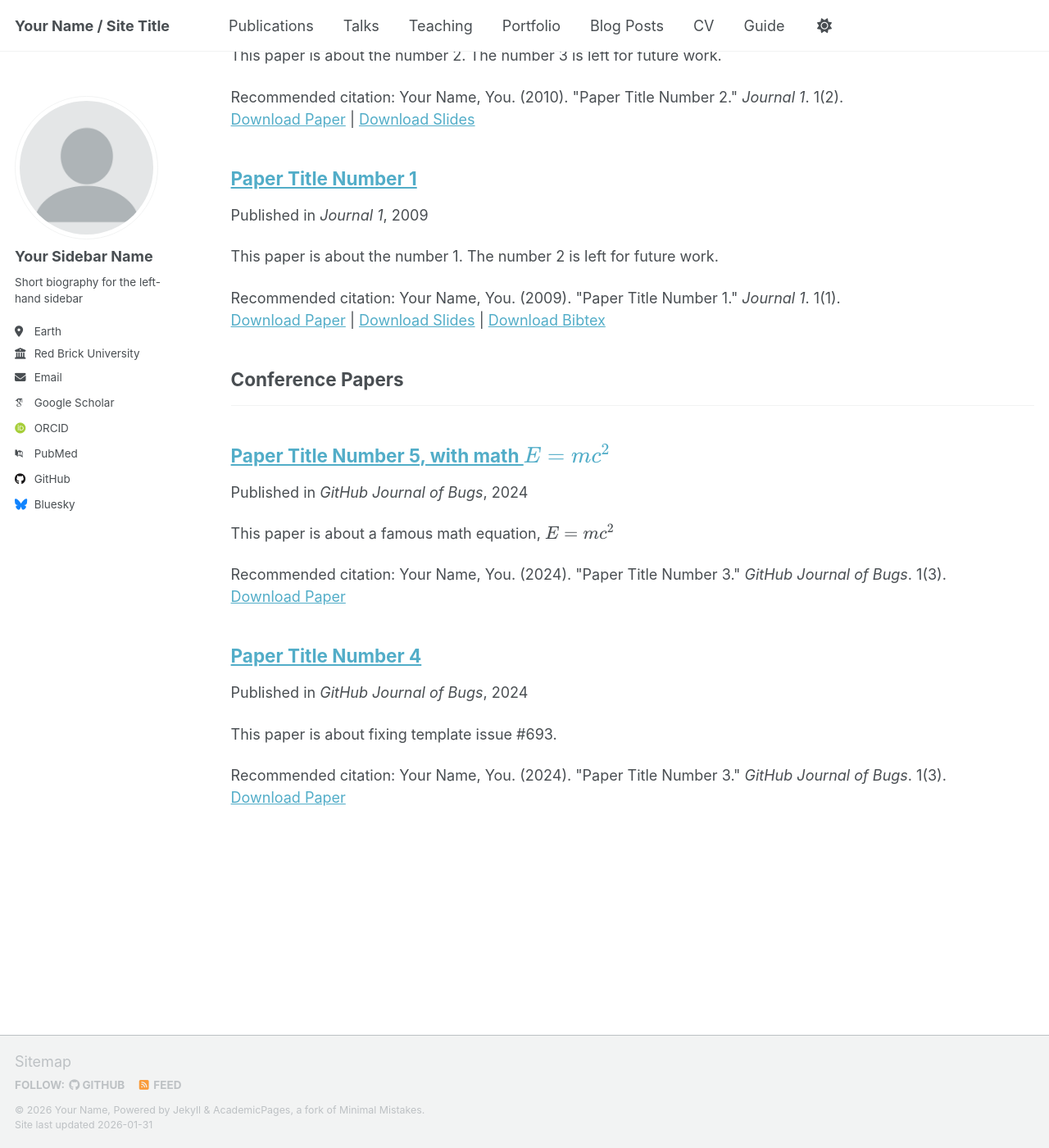
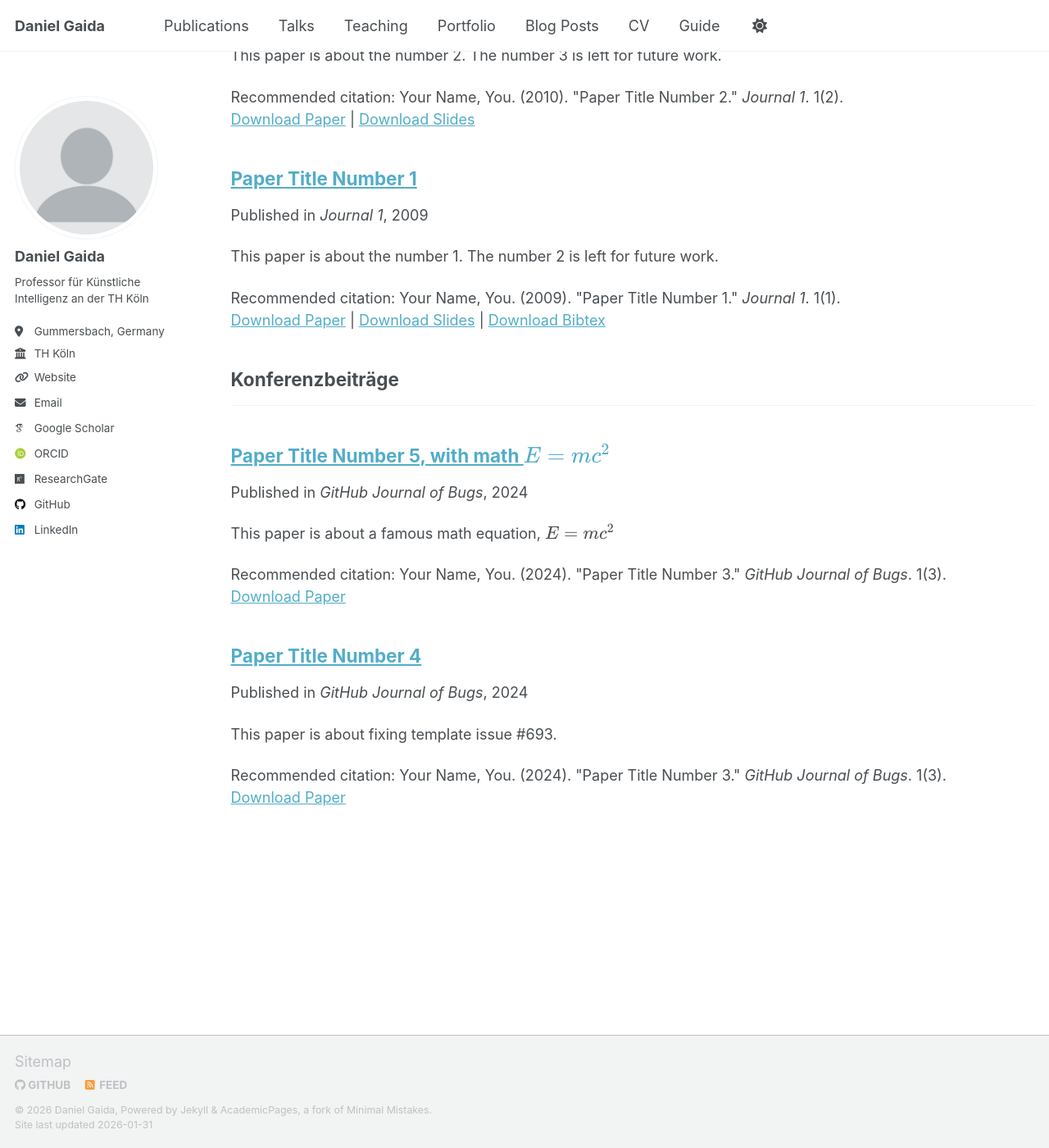
Before and after one commit to dgaida/dgaida.github.io, a Jekyll site: the page built from _pages/publications.html, in a window 1280 px wide and 1400 px high, scrolled down 590 px. Shown: the whole window at 82% size. Built offline with Jekyll 4.4.1, drawn with Linux system fonts in a browser that asks for light colours; some web fonts are replaced; a script that is not in the unit is left out; some of the changed lines change nothing that is shown; some of the changed text lies outside the part shown.

Commit message:
update _config.yml

```diff
--- a/_config.yml
+++ b/_config.yml
@@ -7,124 +7,93 @@
 # server process.
 
 # Basic Site Settings
-locale                   : "en-US"
-site_theme               : "default" # Currently available options are "default", "air"
-title                    : "Your Name / Site Title"
+locale                   : "de-DE"
+site_theme               : "default"
+title                    : "Daniel Gaida"
 title_separator          : "-"
-name                     : &name "Your Name"
-description              : &description "Your Name's academic portfolio"   # Update this with a general description of your site, this is the default if not overridden by a page
-url                      : https://academicpages.github.io # The base hostname & protocol for your site e.g. "https://[your GitHub username].github.io",
-                                                           # or if you already have some other page hosted on Github then use "https://[your GitHub username].github.io/[Your Repo Name]"
-baseurl                  : "" # the subpath of your site, e.g. "/blog"
-repository               : "academicpages/academicpages.github.io"
+name                     : &name "Daniel Gaida"
+description              : &description "Professor für Künstliche Intelligenz an der TH Köln"
+url                      : https://dgaida.github.io
+baseurl                  : ""
+repository               : "dgaida/dgaida.github.io"
 
-# Site Author - The following control what appear as part of the author content on the side bar.
-#               If a field is blank the icon and link will not appear, otherwise it will be shown.
-#               Additional customization can be done by editing /_includes/author-profile.html
+# Site Author
 author:
   # Biographic information
   avatar           : "profile.png"
-  name             : "Your Sidebar Name"
-  pronouns         : # example: "she/her"
-  bio              : "Short biography for the left-hand sidebar"
-  location         : "Earth"
-  employer         : "Red Brick University"
-  uri              : # URL
-  email            : "none@example.org"
+  name             : "Daniel Gaida"
+  pronouns         :
+  bio              : "Professor für Künstliche Intelligenz an der TH Köln"
+  location         : "Gummersbach, Germany"
+  employer         : "TH Köln"
+  uri              : "https://www.th-koeln.de/personen/daniel.gaida/"
+  email            : "daniel.gaida@th-koeln.de"
 
   # Academic websites
-  academia         : # URL
-  arxiv            : # URL - Update with the correct link to your profile
-  googlescholar    : "https://scholar.google.com/citations?user=PS_CX0AAAAAJ"
-  inspire-hep      : # URL
-  impactstory      : # URL
-  orcid            : "https://orcid.org/yourorcidurl"
-  semantic         : # URL
-  pubmed           : "https://www.ncbi.nlm.nih.gov/pubmed/?term=john+snow"
-  researchgate     : # URL
-  scopus           : # URL
+  academia         :
+  arxiv            :
+  googlescholar    : "https://scholar.google.de/citations?user=vJNZo7AAAAAJ"
+  inspire-hep      :
+  impactstory      :
+  orcid            : "https://orcid.org/0009-0000-9669-4294"
+  semantic         :
+  pubmed           :
+  researchgate     : "https://www.researchgate.net/profile/Daniel-Gaida"
+  scopus           :
 
   # Repositories and software development
-  bitbucket        : # Username - Update with your username on the site
-  codepen          : # Username
-  dribbble         : # Username
-  github           : "academicpages"
-  kaggle           : # Username
-  stackoverflow    : # User number or user number and name (i.e., use "1" or "1/jeff-atwood")
+  bitbucket        :
+  codepen          :
+  dribbble         :
+  github           : "dgaida"
+  kaggle           :
+  stackoverflow    :
 
   # Social media
-  artstation       : # Username
-  bluesky          : "bsky.app" # Replace this with you Bluesky username
-  facebook         : # Username
-  flickr           : # Username
-  foursquare       : # Username
-  goodreads        : # Username
-  google_plus      : # Username
-  keybase          : # Username
-  instagram        : # Username
-  lastfm           : # Username
-  linkedin         : # Username
-  mastodon         : # URL
-  medium           : # URL
-  pinterest        : # Username
-  soundcloud       : # Username
-  steam            : # Username
-  telegram         : # URL
-  tumblr           : # Username
-  twitter          : # Username for X / Twitter
-  vine             : # Username
-  weibo            : # Username
-  wikipedia        : # Username
-  xing             : # Username
-  youtube          : # Username
-  zhihu            : # Username
+  artstation       :
+  bluesky          :
+  facebook         :
+  flickr           :
+  foursquare       :
+  goodreads        :
+  google_plus      :
+  keybase          :
+  instagram        :
+  lastfm           :
+  linkedin         : "daniel-gaida-63679499"
+  mastodon         :
+  medium           :
+  pinterest        :
+  soundcloud       :
+  steam            :
+  telegram         :
+  tumblr           :
+  twitter          :
+  vine             :
+  weibo            :
+  wikipedia        :
+  xing             :
+  youtube          :
+  zhihu            :
 
-# Publication Category - The following the list of publication categories and their headings
+# Publication Category
 publication_category:
   books:
-    title: 'Books'
+    title: 'Bücher'
   manuscripts:
-    title: 'Journal Articles'
+    title: 'Zeitschriftenartikel'
   conferences:
-    title: 'Conference Papers'
+    title: 'Konferenzbeiträge'
 
 # Site Settings
-teaser                   :  # filename of teaser fallback teaser image placed in /images/ for social media previews
-breadcrumbs              : false # true, false (default)
+teaser                   :
+breadcrumbs              : false
 words_per_minute         : 160
 future                   : true
-read_more                : "disabled" # if enabled, adds "Read more" links to excerpts
-talkmap_link             : false      #change to true to add link to talkmap on talks page
+read_more                : "disabled"
+talkmap_link             : false
 comments:
-  provider               : # false (default), "disqus", "discourse", "facebook", "google-plus", "staticman", "custom"
-  disqus:
-    shortname            :
-  discourse:
-    server               : # https://meta.discourse.org/t/embedding-discourse-comments-via-javascript/31963 , e.g.: meta.discourse.org
-  facebook:
-    appid                :
-    num_posts            : # 5 (default)
-    colorscheme          : # "light" (default), "dark"
-staticman:
-  allowedFields          : ['name', 'email', 'url', 'message']
-  branch                 : "gh-pages" # "master", "gh-pages"
-  commitMessage          : "New comment."
-  filename               : comment-{@timestamp}
-  format                 : "yml"
-  moderation             : true
-  path                   : "_data/comments/{options.slug}"
-  requiredFields         : ['name', 'email', 'message']
-  transforms:
-    email                : "md5"
-  generatedFields:
-    date:
-      type               : "date"
-      options:
-        format           : "iso8601" # "iso8601" (default), "timestamp-seconds", "timestamp-milliseconds"
-atom_feed:
-  hide                   : false     # change to true to hide the RSS feed in the footer
-  path                   : # blank (default) uses feed.xml
-
+  provider               :
 
 # SEO Related
 google_site_verification :
@@ -132,30 +101,9 @@ bing_site_verification   :
 alexa_site_verification  :
 yandex_site_verification :
 
-
-# Social Sharing
-twitter:
-  username               : &twitter
-facebook:
-  username               :
-  app_id                 :
-  publisher              :
-og_image                 :  # Social media default site image
-og_description           :  # Social media default site image description
-# For specifying social profiles
-# - https://developers.google.com/structured-data/customize/social-profiles
-social:
-  type                   : # Person or Organization (defaults to Person)
-  name                   : # If the user or organization name differs from the site's name
-  links: # An array of links to social media profiles
-
-
 # Analytics
 analytics:
-  provider               :  "false" # false (default), "google", "google-universal", "google-analytics-4", "custom"
-  google:
-    tracking_id          :
-
+  provider               : "false"
 
 # Reading Files
 include:
@@ -195,14 +143,12 @@ keep_files:
 encoding: "utf-8"
 markdown_ext: "markdown,mkdown,mkdn,mkd,md"
 
-
 # Conversion
 markdown: kramdown
 highlighter: rouge
 lsi: false
 excerpt_separator: "\n\n"
 incremental: false
-
 
 # Markdown Processing
 kramdown:
@@ -215,8 +161,7 @@ kramdown:
   smart_quotes: lsquo,rsquo,ldquo,rdquo
   enable_coderay: false
 
-
-# These settings control the types of collections used by the template
+# Collections
 collections:
   teaching:
     output: true
@@ -231,10 +176,8 @@ collections:
     output: true
     permalink: /:collection/:path/
 
-
-# These settings control how pages and collections are included in the site
+# Defaults
 defaults:
-  # _posts
   - scope:
       path: ""
       type: posts
@@ -245,14 +188,12 @@ defaults:
       comments: true
       share: true
       related: true
-  # _pages
   - scope:
       path: ""
       type: pages
     values:
       layout: single
       author_profile: true
-  # _teaching
   - scope:
       path: ""
       type: teaching
@@ -261,7 +202,6 @@ defaults:
       author_profile: true
       share: true
       comments: true
-  # _publications
   - scope:
       path: ""
       type: publications
@@ -270,7 +210,6 @@ defaults:
       author_profile: true
       share: true
       comments: true
-  # _portfolio
   - scope:
       path: ""
       type: portfolio
@@ -279,7 +218,6 @@ defaults:
       author_profile: true
       share: true
       comment: true
-  # _talks
   - scope:
       path: ""
       type: talks
@@ -288,19 +226,14 @@ defaults:
       author_profile: true
       share: true
 
-
 # Sass/SCSS
 sass:
   sass_dir: _sass
-  style: compressed # https://sass-lang.com/documentation/file.SASS_REFERENCE.html#output_style
-
+  style: compressed
 
 # Outputting
 permalink: /:categories/:title/
-# paginate: 5 # amount of posts to show
-# paginate_path: /page:num/
-timezone: Etc/UTC # https://en.wikipedia.org/wiki/List_of_tz_database_time_zones
-
+timezone: Europe/Berlin
 
 # Plugins
 plugins:
@@ -320,38 +253,15 @@ whitelist:
   - jekyll-redirect-from
   - jemoji
 
-
 # Archives
-#  Type
-#  - GitHub Pages compatible archive pages built with Liquid ~> type: liquid (default)
-#  - Jekyll Archives plugin archive pages ~> type: jekyll-archives
-#  Path (examples)
-#  - Archive page should exist at path when using Liquid method or you can
-#    expect broken links (especially with breadcrumbs enabled)
-#  - <base_path>/tags/my-awesome-tag/index.html ~> path: /tags/
-#  - <base_path/categories/my-awesome-category/index.html ~> path: /categories/
-#  - <base_path/my-awesome-category/index.html ~> path: /
 category_archive:
   type: liquid
   path: /categories/
 tag_archive:
   type: liquid
   path: /tags/
-# https://github.com/jekyll/jekyll-archives
-# jekyll-archives:
-#   enabled:
-#     - categories
-#     - tags
-#   layouts:
-#     category: archive-taxonomy
-#     tag: archive-taxonomy
-#   permalinks:
-#     category: /categories/:name/
-#     tag: /tags/:name/
-
 
 # HTML Compression
-# - https://jch.penibelst.de/
 compress_html:
   clippings: all
   ignore:
```
